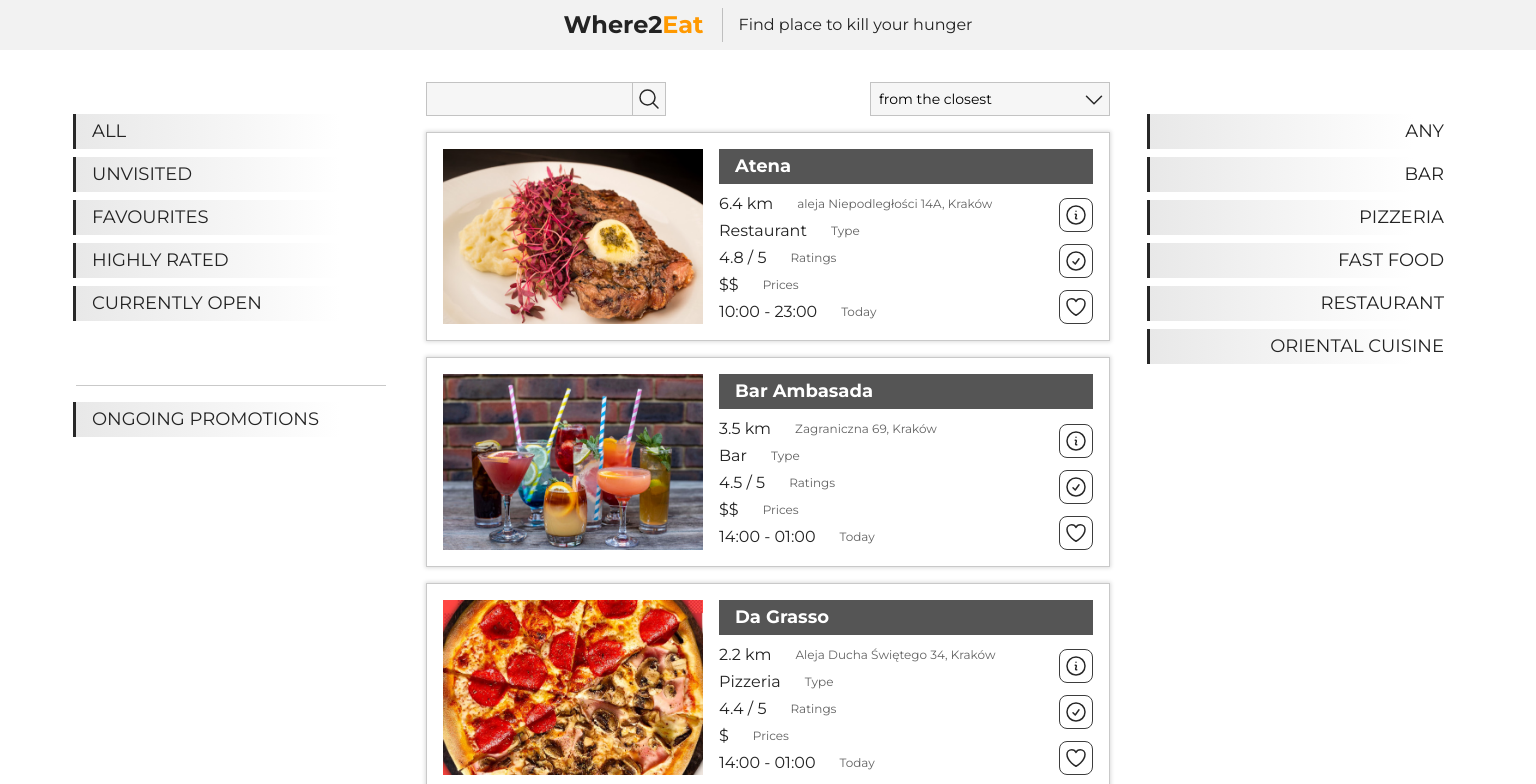
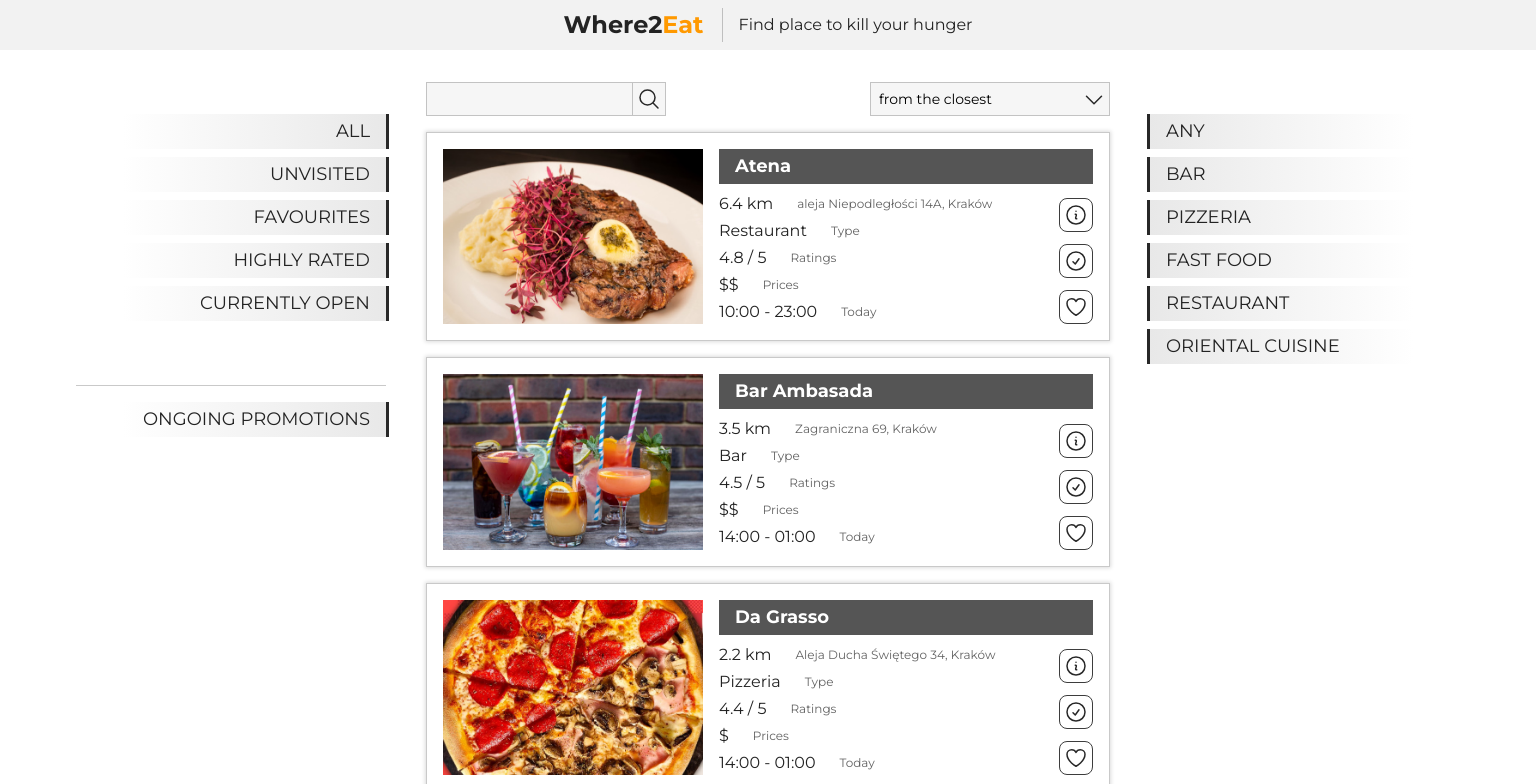
Before and after one commit to writecleancode/where2eat-vue, a Vue app: page / in a window 1536 px wide. Shown: the top 784 px of the page. Built offline with nearby package versions, Linux system fonts and the light colour scheme.

Commit message:
fixed nav links styles

```diff
--- a/src/components/atoms/SortSelect.vue
+++ b/src/components/atoms/SortSelect.vue
@@ -53,7 +53,7 @@ export default {
 
 .select-arrow-down {
 	position: absolute;
-	top: 2px;
+	top: 0px;
 	right: 0;
 	margin: 0.4rem;
 	pointer-events: none;
@@ -63,5 +63,9 @@ export default {
 	.sort-select-wrapper {
 		max-width: 240px;
 	}
+
+	.select-arrow-down {
+		top: 2px;
+	}
 }
 </style>
--- a/src/components/atoms/StyledNavLink.vue
+++ b/src/components/atoms/StyledNavLink.vue
@@ -87,11 +87,11 @@ export default {
 	&.reversed {
 		text-align: right;
 
-		.styled-nav-link::before {
+		&::before {
 			background-image: linear-gradient(-90deg, #d9d9d9 0%, #e5e5e500 85%);
 		}
 
-		.styled-nav-link::after {
+		&::after {
 			right: 0;
 			left: initial;
 			translate: 100%;
@@ -106,9 +106,26 @@ export default {
 		opacity: 0.5;
 		pointer-events: none;
 	}
+}
 
-	@media (min-width: 1400px) {
-		.styled-nav-link {
+@media (min-width: 1400px) {
+	.styled-nav-link {
+		text-align: right;
+
+		&::before {
+			background-image: linear-gradient(-90deg, #d9d9d9 0%, #e5e5e500 85%);
+		}
+
+		&::after {
+			left: initial;
+			right: initial;
+			right: 0;
+			translate: 100%;
+		}
+
+		&.reversed {
+			text-align: left;
+
 			&::before {
 				background-image: linear-gradient(90deg, #d9d9d9 0%, #e5e5e500 85%);
 			}
@@ -117,22 +134,6 @@ export default {
 				left: 0;
 				translate: -100%;
 			}
-
-			&.reversed {
-				text-align: right;
-
-				.styled-nav-link::before {
-					background-image: linear-gradient(-90deg, #d9d9d9 0%, #e5e5e500 85%);
-				}
-
-				.styled-nav-link::after {
-					left: auto;
-					right: auto;
-					right: 0;
-					left: initial;
-					translate: 100%;
-				}
-			}
 		}
 	}
 }
--- a/src/components/molecules/CateringEstablishmentCard.vue
+++ b/src/components/molecules/CateringEstablishmentCard.vue
@@ -141,6 +141,12 @@ export default {
 		grid-template-columns: auto 1fr auto;
 	}
 
+	.title {
+		grid-row: 1 / 2;
+		grid-column: 2 / 4;
+		text-align: left;
+	}
+
 	.picture {
 		grid-row: 1 / 3;
 		grid-column: 1 / 2;
@@ -171,11 +177,5 @@ export default {
 		grid-column-gap: 1.6rem;
 		padding: 1.6rem;
 	}
-
-	.title {
-		grid-row: 1 / 2;
-		grid-column: 2 / 4;
-		text-align: left;
-	}
 }
 </style>
```
